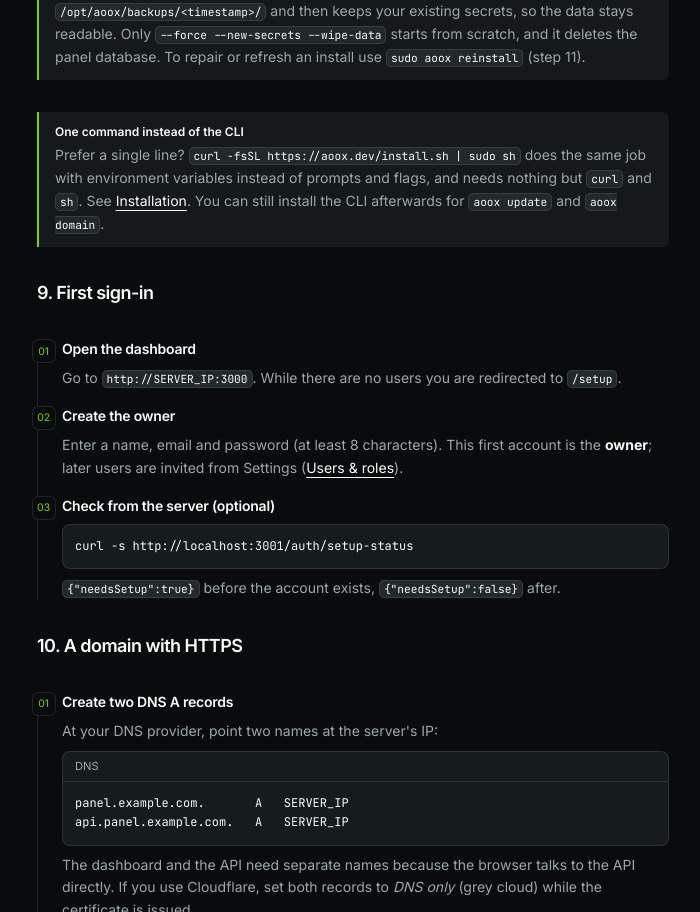
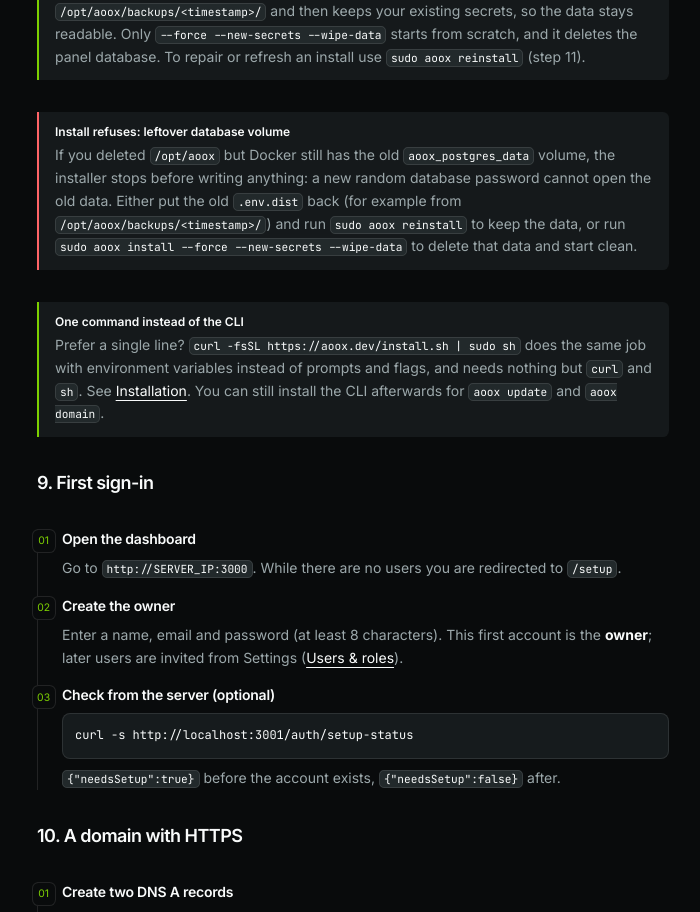
Before and after one commit to hideandseeklab/aoox-landing, a Next.js app: page /docs/fresh-vps in a window 1280 px wide. Shown: the part 9448-10360 px from the top of the page, without its empty margins (307-1007 px from the left). Built offline with nearby package versions, Linux system fonts and the light colour scheme.

Commit message:
docs(landing): leftover volume refusal, aoox update panel
- Fresh VPS and troubleshooting pages explain the leftover database volume refusal and how to recover (EN/ID).
- CLI page uses aoox update panel for the panel update.

```diff
--- a/src/app/(en)/docs/cli/page.tsx
+++ b/src/app/(en)/docs/cli/page.tsx
@@ -947,7 +947,7 @@ Update applied — the panel will restart for a few seconds to apply it.`}</Pre>
 
       <H2 id="reinstall">Repairing an install (aoox reinstall)</H2>
       <P>
-        <Code>aoox update</Code> only runs <Code>pull</Code> + <Code>up -d</Code>:
+        <Code>aoox update panel</Code> only runs <Code>pull</Code> + <Code>up -d</Code>:
         it doesn&apos;t rewrite <Code>docker-compose.dist.yml</Code> and doesn&apos;t
         add new variables to <Code>.env.dist</Code>. An existing install
         therefore misses fixes that need a compose or env change (a real
--- a/src/app/(en)/docs/fresh-vps/page.tsx
+++ b/src/app/(en)/docs/fresh-vps/page.tsx
@@ -491,6 +491,16 @@ sudo docker compose -f docker-compose.dist.yml --env-file .env.dist logs -f api`
         it deletes the panel database. To repair or refresh an install use{" "}
         <Code>sudo aoox reinstall</Code> (step 11).
       </Callout>
+      <Callout kind="warn" title="Install refuses: leftover database volume">
+        If you deleted <Code>/opt/aoox</Code> but Docker still has the old{" "}
+        <Code>aoox_postgres_data</Code> volume, the installer stops before
+        writing anything: a new random database password cannot open the old
+        data. Either put the old <Code>.env.dist</Code> back (for example from{" "}
+        <Code>/opt/aoox/backups/&lt;timestamp&gt;/</Code>) and run{" "}
+        <Code>sudo aoox reinstall</Code> to keep the data, or run{" "}
+        <Code>sudo aoox install --force --new-secrets --wipe-data</Code> to
+        delete that data and start clean.
+      </Callout>
       <Callout title="One command instead of the CLI">
         Prefer a single line? <Code>curl -fsSL https://aoox.dev/install.sh | sudo sh</Code>{" "}
         does the same job with environment variables instead of prompts and
--- a/src/app/(en)/docs/project/page.tsx
+++ b/src/app/(en)/docs/project/page.tsx
@@ -179,7 +179,7 @@ export default function Page() {
         rows={[
           [<strong key="a">admin</strong>, "Everything a developer can, plus manage members and delete the project."],
           [<strong key="d">developer</strong>, "Applications, databases, stacks, domains, mounts, jobs, backups."],
-          [<strong key="v">viewer</strong>, "Read only — status, logs, metrics, backup list."],
+          [<strong key="v">viewer</strong>, "Read only — status, logs, metrics, backup list (no export or backup download)."],
         ]}
       />
       <Ul>
--- a/src/app/(en)/docs/troubleshooting/page.tsx
+++ b/src/app/(en)/docs/troubleshooting/page.tsx
@@ -43,6 +43,11 @@ const AREAS = [
 type Row = [symptom: React.ReactNode, cause: React.ReactNode, fix: React.ReactNode]
 
 const INSTALLATION: Row[] = [
+  [
+    <><Code>aoox install</Code> stops with &ldquo;Docker already has data volumes from an earlier aoox installation&rdquo;</>,
+    <>The install folder is empty (or was deleted) but the <Code>aoox_postgres_data</Code> volume is still there. A fresh install would generate a new <Code>POSTGRES_PASSWORD</Code> that cannot open the old database, so the installer refuses before changing anything.</>,
+    <>Keep the data: put the old <Code>.env.dist</Code> back (<Code>/opt/aoox/backups/&lt;timestamp&gt;/</Code> if the installer saved one) and run <DocLink href="/docs/cli#reinstall"><Code>sudo aoox reinstall</Code></DocLink>. Start clean: <Code>sudo aoox install --force --new-secrets --wipe-data</Code> (deletes that volume and the stack&apos;s containers; it asks you to type the folder, or pass <Code>--confirm-wipe=&lt;dir&gt;</Code>).</>,
+  ],
   [
     <>Fixes/new features don&apos;t show up after a panel update (e.g. the webhook <Code>PUBLIC_API_URL</Code> is still <Code>localhost</Code>)</>,
     <><Code>aoox update panel</Code> and the &ldquo;Apply update&rdquo; button only run <Code>pull</Code> + <Code>up -d</Code>: the compose file and new variables in <Code>.env.dist</Code> are not updated.</>,
--- a/src/app/(en)/docs/users-roles/page.tsx
+++ b/src/app/(en)/docs/users-roles/page.tsx
@@ -168,7 +168,7 @@ export default function Page() {
           ],
           [
             <strong key="pv">viewer</strong>,
-            "Read only: status, logs, metrics, backup list. Every state-changing request is rejected, including via API token.",
+            "Read only: status, logs, metrics, backup list. Every state-changing request is rejected, including via API token. SQL dumps, CSV exports and backup downloads are refused too: a viewer cannot take project data away.",
           ],
         ]}
       />
--- a/src/app/(id)/id/docs/cli/page.tsx
+++ b/src/app/(id)/id/docs/cli/page.tsx
@@ -945,7 +945,7 @@ Update applied — the panel will restart for a few seconds to apply it.`}</Pre>
 
       <H2 id="reinstall">Memperbaiki instalasi (aoox reinstall)</H2>
       <P>
-        <Code>aoox update</Code> hanya <Code>pull</Code> + <Code>up -d</Code>: ia
+        <Code>aoox update panel</Code> hanya <Code>pull</Code> + <Code>up -d</Code>: ia
         tidak menulis ulang <Code>docker-compose.dist.yml</Code> dan tidak
         menambah variabel baru ke <Code>.env.dist</Code>. Instalasi lama karena
         itu tidak menerima perbaikan yang butuh perubahan compose atau env
--- a/src/app/(id)/id/docs/pengguna-peran/page.tsx
+++ b/src/app/(id)/id/docs/pengguna-peran/page.tsx
@@ -166,7 +166,7 @@ export default function Page() {
           ],
           [
             <strong key="pv">viewer</strong>,
-            "Baca saja: status, log, metrik, daftar backup. Semua request yang mengubah ditolak, termasuk lewat API token.",
+            "Baca saja: status, log, metrik, daftar backup. Semua request yang mengubah ditolak, termasuk lewat API token. Dump SQL, ekspor CSV, dan unduhan backup juga ditolak: viewer tidak bisa membawa data project keluar.",
           ],
         ]}
       />
--- a/src/app/(id)/id/docs/project/page.tsx
+++ b/src/app/(id)/id/docs/project/page.tsx
@@ -175,7 +175,7 @@ export default function Page() {
         rows={[
           [<strong key="a">admin</strong>, "Semua yang bisa developer + kelola anggota dan hapus project."],
           [<strong key="d">developer</strong>, "Aplikasi, database, stack, domain, mount, jobs, backup."],
-          [<strong key="v">viewer</strong>, "Baca saja — status, log, metrik, daftar backup."],
+          [<strong key="v">viewer</strong>, "Baca saja — status, log, metrik, daftar backup (tanpa ekspor atau unduh backup)."],
         ]}
       />
       <Ul>
--- a/src/app/(id)/id/docs/troubleshooting/page.tsx
+++ b/src/app/(id)/id/docs/troubleshooting/page.tsx
@@ -43,6 +43,11 @@ const AREAS = [
 type Row = [gejala: React.ReactNode, penyebab: React.ReactNode, solusi: React.ReactNode]
 
 const INSTALASI: Row[] = [
+  [
+    <><Code>aoox install</Code> berhenti dengan &ldquo;Docker already has data volumes from an earlier aoox installation&rdquo;</>,
+    <>Folder instalasi kosong (atau sudah dihapus) tetapi volume <Code>aoox_postgres_data</Code> masih ada. Instalasi baru akan membuat <Code>POSTGRES_PASSWORD</Code> baru yang tidak bisa membuka database lama, jadi installer menolak sebelum mengubah apa pun.</>,
+    <>Pertahankan data: kembalikan <Code>.env.dist</Code> yang lama (<Code>/opt/aoox/backups/&lt;timestamp&gt;/</Code> kalau installer pernah menyimpannya) lalu jalankan <DocLink href="/id/docs/cli#reinstall"><Code>sudo aoox reinstall</Code></DocLink>. Mulai bersih: <Code>sudo aoox install --force --new-secrets --wipe-data</Code> (menghapus volume itu dan container stack-nya; Anda diminta mengetik folder, atau beri <Code>--confirm-wipe=&lt;dir&gt;</Code>).</>,
+  ],
   [
     <>Perbaikan/fitur baru tidak muncul setelah update panel (mis. <Code>PUBLIC_API_URL</Code> di webhook masih <Code>localhost</Code>)</>,
     <><Code>aoox update panel</Code> dan tombol &ldquo;Terapkan update&rdquo; hanya <Code>pull</Code> + <Code>up -d</Code>: file compose dan variabel baru di <Code>.env.dist</Code> tidak diperbarui.</>,
--- a/src/app/(id)/id/docs/vps-baru/page.tsx
+++ b/src/app/(id)/id/docs/vps-baru/page.tsx
@@ -495,6 +495,16 @@ sudo docker compose -f docker-compose.dist.yml --env-file .env.dist logs -f api`
         itu menghapus database panel. Untuk memperbaiki atau menyegarkan
         instalasi pakai <Code>sudo aoox reinstall</Code> (langkah 11).
       </Callout>
+      <Callout kind="warn" title="Install menolak: ada volume database sisa">
+        Kalau <Code>/opt/aoox</Code> sudah dihapus tetapi Docker masih punya
+        volume lama <Code>aoox_postgres_data</Code>, installer berhenti sebelum
+        menulis apa pun: password database acak yang baru tidak bisa membuka
+        data lama itu. Kembalikan <Code>.env.dist</Code> yang lama (misalnya dari{" "}
+        <Code>/opt/aoox/backups/&lt;timestamp&gt;/</Code>) lalu jalankan{" "}
+        <Code>sudo aoox reinstall</Code> untuk mempertahankan data, atau jalankan{" "}
+        <Code>sudo aoox install --force --new-secrets --wipe-data</Code> untuk
+        menghapus data itu dan mulai bersih.
+      </Callout>
       <Callout title="Satu perintah tanpa CLI">
         Lebih suka satu baris? <Code>curl -fsSL https://aoox.dev/install.sh | sudo sh</Code>{" "}
         melakukan hal yang sama dengan environment variable sebagai ganti
```
Also changed, not shown: 1 other file (tests, documents, lock files or other folders).
